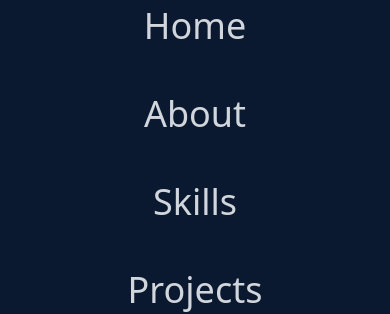
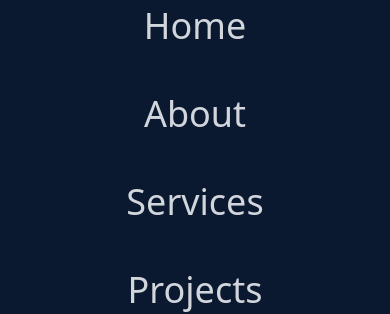
Before and after one commit to ZazabT/portfolio, a React (Vite) app: page / in a window 390 px wide. Both pictures are taken after a click on the element 362 px from the left and 40 px from the top of the page. Shown: the part 220-534 px from the top of the page. Built offline with nearby package versions, Linux system fonts and the light colour scheme.

Commit message:
Edited link on mobile

```diff
--- a/src/components/navbar/Navbar.jsx
+++ b/src/components/navbar/Navbar.jsx
@@ -6,7 +6,7 @@ const Navbar = () => {
   const handleClick = () => setNav(!nav);
 
   return (
-    <div className='fixed left-0 right-0 top-0 w-full backdrop-blur-2xl z-50'>
+    <div className='fixed left-0 right-0 top-0 w-full backdrop-blur-2xl z-50 '>
 
       <div className='max-w-7xl mx-auto h-[80px] flex justify-between items-center px-4 text-gray-300'>
         {/* LOGO */}
@@ -45,11 +45,11 @@ const Navbar = () => {
 
         {/* mobile menu */}
         <ul className={!nav ? 'hidden' : 'absolute top-0 left-0 w-full h-screen bg-[#0a192f] flex flex-col justify-center items-center'}>
-          <li className='py-6 text-4xl cursor-pointer hover:text-[#64ffda] duration-300'>Home</li>
-          <li className='py-6 text-4xl cursor-pointer hover:text-[#64ffda] duration-300'>About</li>
-          <li className='py-6 text-4xl cursor-pointer hover:text-[#64ffda] duration-300'>Skills</li>
-          <li className='py-6 text-4xl cursor-pointer hover:text-[#64ffda] duration-300'>Projects</li>
-          <li className='py-6 text-4xl cursor-pointer hover:text-[#64ffda] duration-300'>Contact</li>
+          <a href="#home"> <li className='py-6 text-4xl cursor-pointer hover:text-[#64ffda] duration-300'>Home</li></a>
+          <a href='#about'> <li className='py-6 text-4xl cursor-pointer hover:text-[#64ffda] duration-300'>About</li></a>
+          <a href='#services'> <li className='py-6 text-4xl cursor-pointer hover:text-[#64ffda] duration-300'>Services</li></a>
+          <a href="#projects"><li className='py-6 text-4xl cursor-pointer hover:text-[#64ffda] duration-300'>Projects</li></a>
+          <a href="#contact"><li className='py-6 text-4xl cursor-pointer hover:text-[#64ffda] duration-300'>Contact</li></a>
         </ul>
       </div>
     </div>
```
